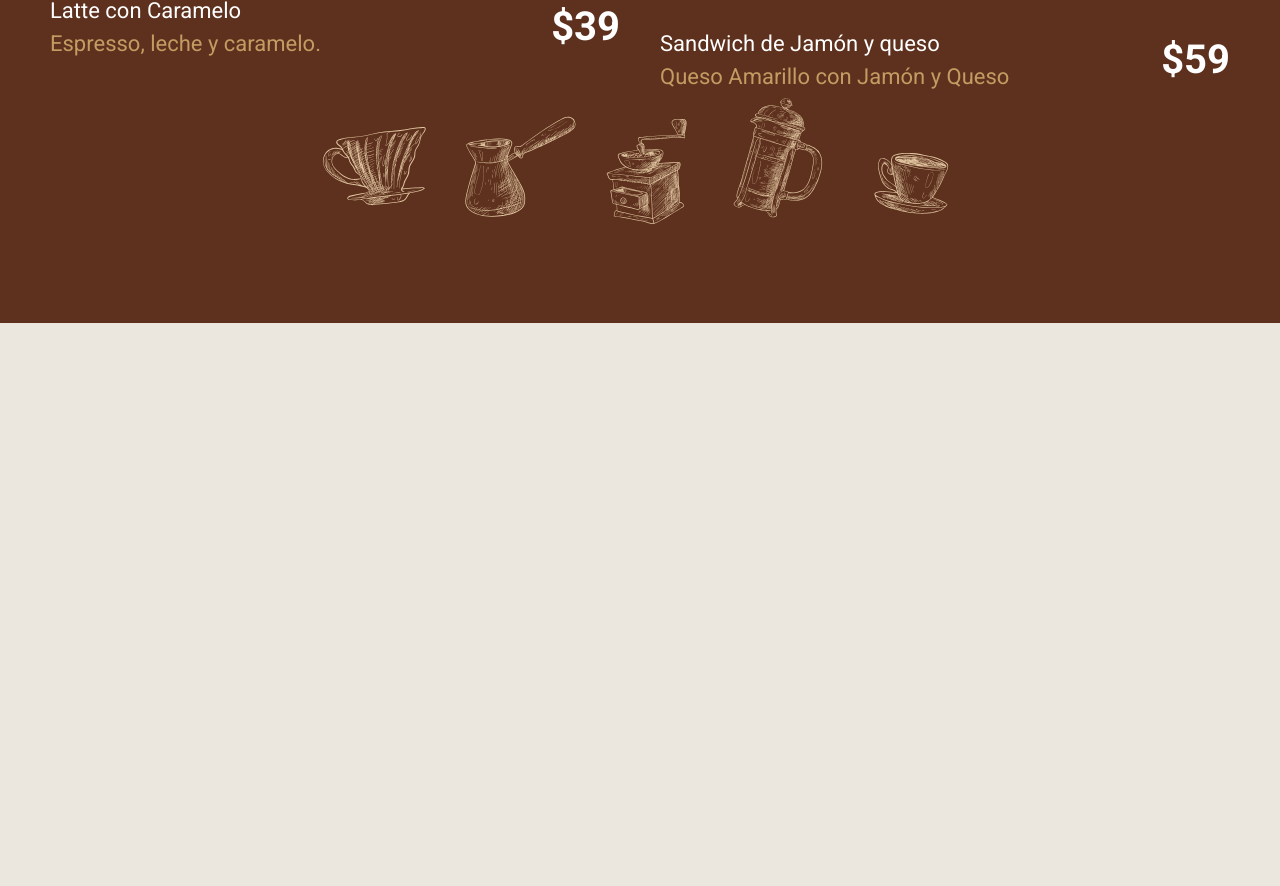
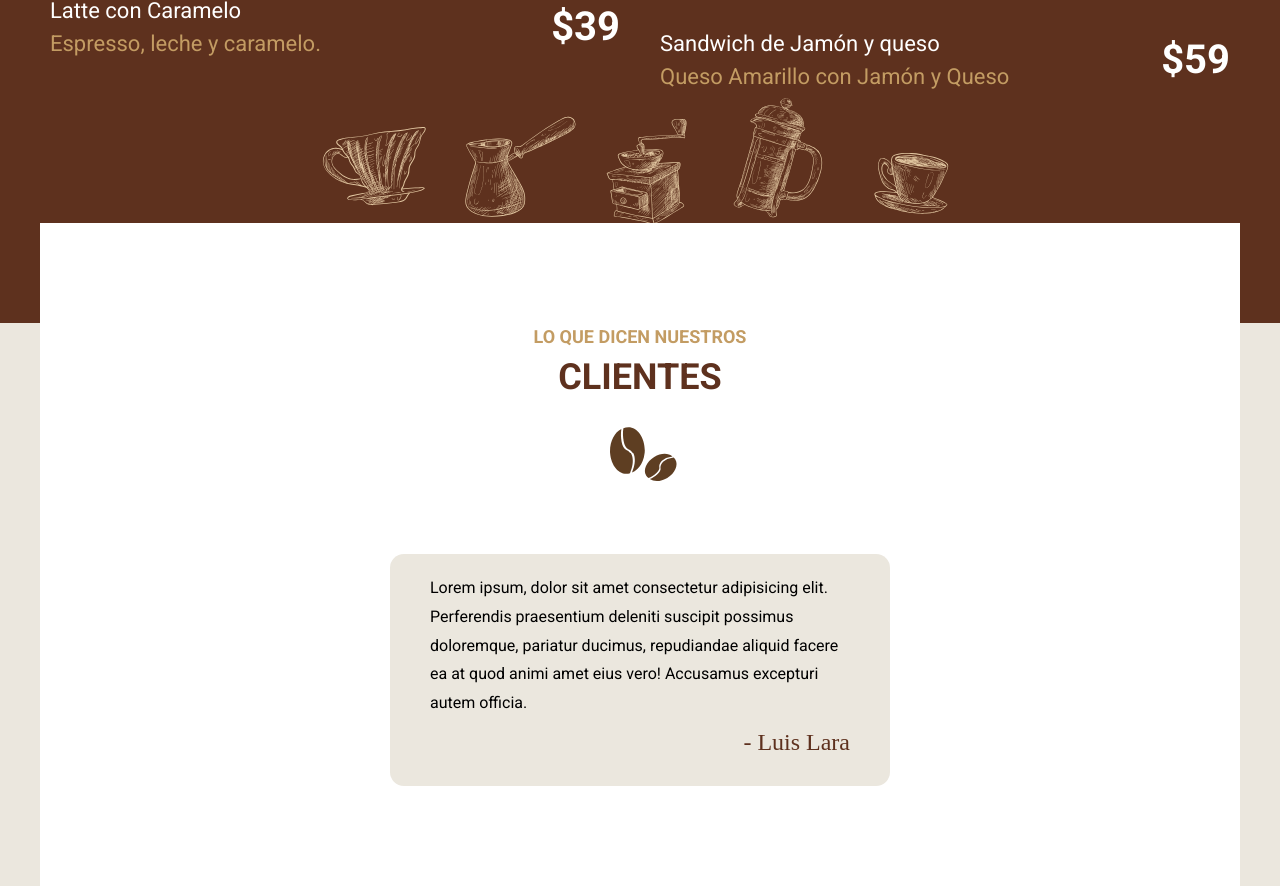
Before and after one commit to AngelCruzL/cafeteria, a website: page index.html in a window 1280 px wide. Shown: the part 4199-5085 px from the top of the page. Before the commit the page ends 4522 px from the top, so only its background shows below. Drawn offline with nearby package versions, Linux system fonts and the light colour scheme; files that its build step writes are made by us from their sources; files whose address does not match are found by name; a web font is replaced by a local one.

Commit message:
feat: adding testimonial section

```diff
--- a/index.html
+++ b/index.html
@@ -217,5 +217,20 @@
         </section>
       </div>
     </section>
+
+    <section class="testimonials u-container u-nmt-10 u-bg-white">
+      <h2><span>Lo que dicen nuestros</span> clientes</h2>
+
+      <div class="testimonial">
+        <blockquote>
+          Lorem ipsum, dolor sit amet consectetur adipisicing elit. Perferendis
+          praesentium deleniti suscipit possimus doloremque, pariatur ducimus,
+          repudiandae aliquid facere ea at quod animi amet eius vero! Accusamus
+          excepturi autem officia.
+        </blockquote>
+
+        <p class="author">Luis Lara</p>
+      </div>
+    </section>
   </body>
 </html>
--- a/src/scss/base/_typography.scss
+++ b/src/scss/base/_typography.scss
@@ -49,3 +49,7 @@ p {
 a {
   text-decoration: none;
 }
+
+blockquote {
+  line-height: 1.8;
+}
--- a/src/scss/components/_index.scss
+++ b/src/scss/components/_index.scss
@@ -2,3 +2,4 @@
 @forward 'icons';
 @forward 'navbar';
 @forward 'menu';
+@forward 'testimonial';
--- /dev/null
+++ b/src/scss/components/_testimonial.scss
@@ -0,0 +1,38 @@
+@use 'abstracts/variables' as var;
+@use 'abstracts/mixins' as mixin;
+
+.testimonials {
+  inline-size: 100%;
+  padding-block: 5rem;
+  padding-inline: 3rem;
+
+  @include mixin.respond(tablet) {
+    inline-size: 95%;
+    padding-block: 10rem;
+    padding-inline: 10rem;
+  }
+
+  h2::after {
+    @include mixin.coffeeHeaderImage;
+  }
+
+  .testimonial {
+    max-inline-size: 50rem;
+    margin-inline: auto;
+    padding-block: 2rem;
+    padding-inline: 4rem;
+    border-radius: 14px;
+    background: var.$color-tertiary;
+
+    .author {
+      text-align: end;
+      font-family: var.$font-tertiary;
+      font-size: 2.4rem;
+      color: var.$color-primary;
+
+      &::before {
+        content: '- ';
+      }
+    }
+  }
+}
```
